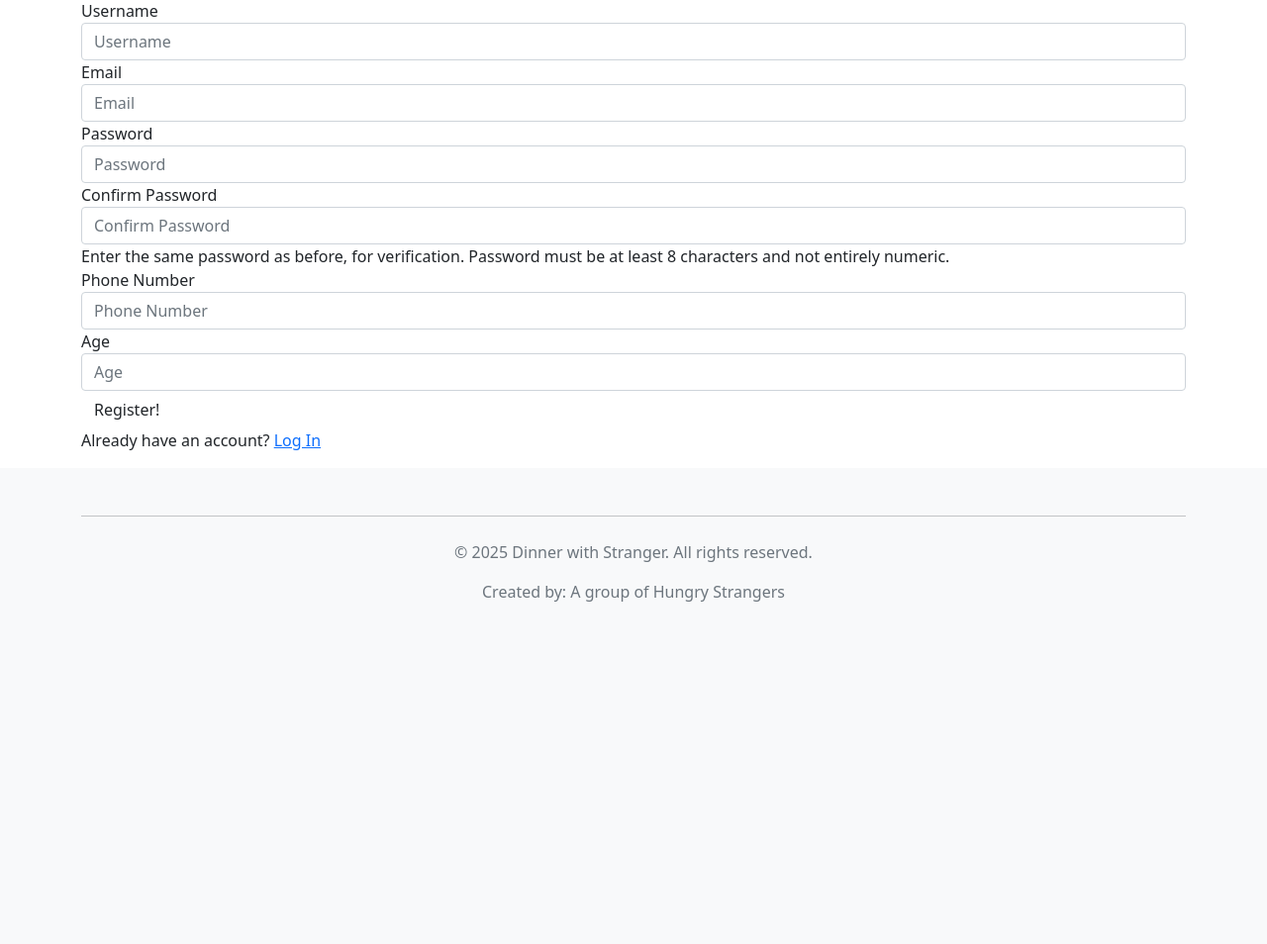
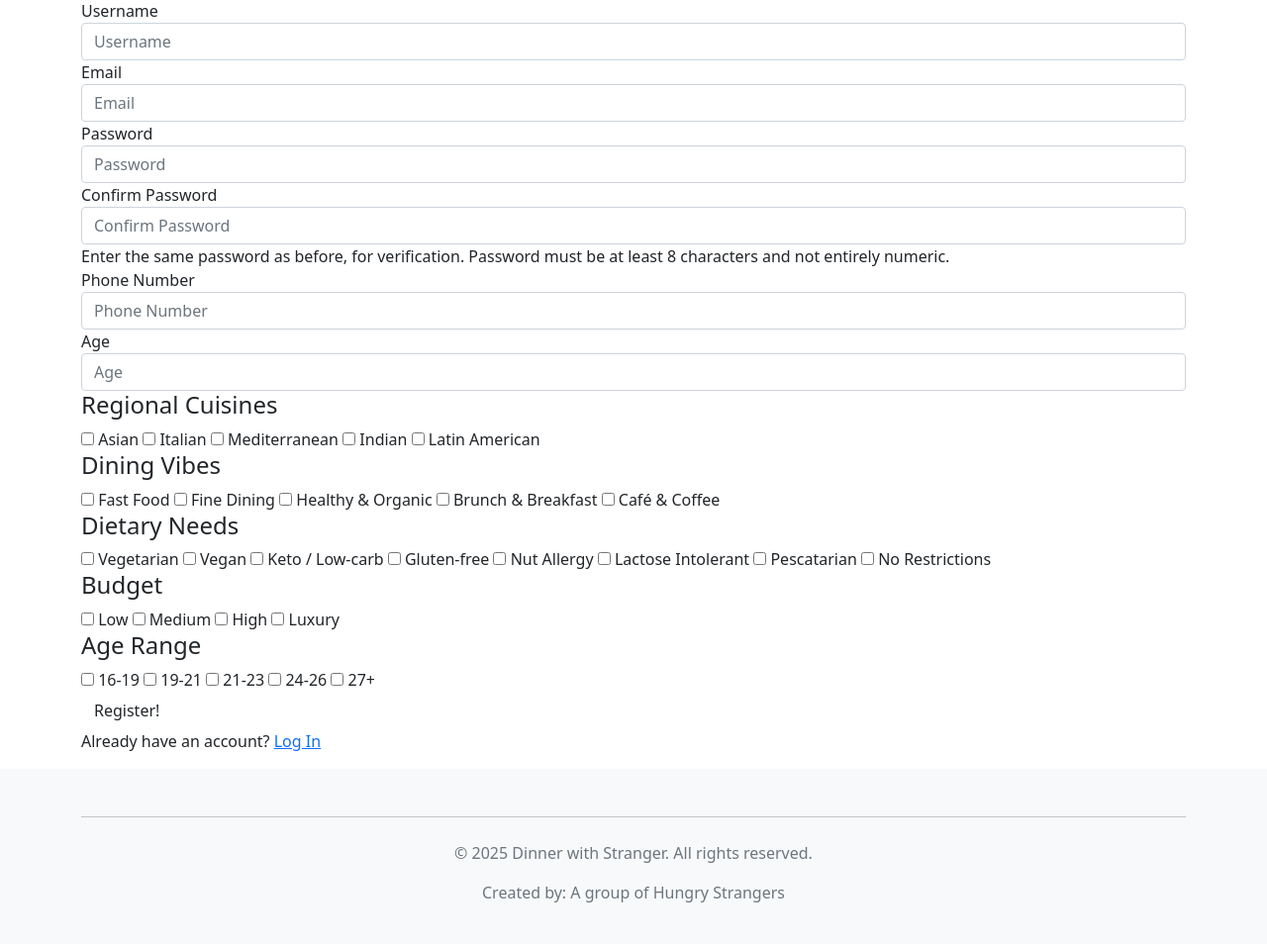
Before and after one commit to Archie-Henderson/Dinner-With-a-Stranger, a Django app: template templates/registration/registration_form.html in a window 1280 px wide. Shown: the part 279-1233 px from the top of the page at 99% size. Before the commit the page ends 887 px from the top, so only its background shows below. Run offline with Django 3.2, Linux system fonts and the light colour scheme; the template is opened without the code that fills it, so the values that code supplies are empty.

Commit message:
fixed registration - added preferences on the registration page

```diff
--- a/templates/registration/registration_form.html
+++ b/templates/registration/registration_form.html
@@ -26,7 +26,7 @@
             <h3>Nice to meet you Stranger!</h3>
             <p>Tell us about yourself...</p>
 
-            <form method="post" action="{% url 'registration_preferences' %}">
+            <form method="post" action="{% url 'matches:matches_possible' %}">
                 {% csrf_token %}
 
                 <!-- Username Field -->
@@ -69,11 +69,115 @@
                     <input type="number" name="age" id="id_age" class="form-control" placeholder="Age" required>
                 </div>
 
+                <div class="section">
+                    <h4>Regional Cuisines</div></h4>
+                    <label class="checkbox-label">
+                        <input type="checkbox" name="cuisines" value="Asian"> Asian
+                    </label>
+                    <label class="checkbox-label">
+                        <input type="checkbox" name="cuisines" value="Italian"> Italian
+                    </label>
+                    <label class="checkbox-label">
+                        <input type="checkbox" name="cuisines" value="Mediterranean"> Mediterranean
+                    </label>
+                    <label class="checkbox-label">
+                        <input type="checkbox" name="cuisines" value="Indian"> Indian
+                    </label>
+                    <label class="checkbox-label">
+                        <input type="checkbox" name="cuisines" value="Latin American"> Latin American
+                    </label>
+                </div>
+                <!-- ...existing code... -->
+
+                <div class="section">
+                    <h4>Dining Vibes</h4>
+                    <label class="checkbox-label">
+                        <input type="checkbox" name="dining_vibes" value="Fast Food"> Fast Food
+                    </label>
+                    <label class="checkbox-label">
+                        <input type="checkbox" name="dining_vibes" value="Fine Dining"> Fine Dining
+                    </label>
+                    <label class="checkbox-label">
+                        <input type="checkbox" name="dining_vibes" value="Healthy & Organic"> Healthy & Organic
+                    </label>
+                    <label class="checkbox-label">
+                        <input type="checkbox" name="dining_vibes" value="Brunch & Breakfast"> Brunch & Breakfast
+                    </label>
+                    <label class="checkbox-label">
+                        <input type="checkbox" name="dining_vibes" value="Café & Coffee"> Café & Coffee
+                    </label>
+                </div>
+
+                <div class="section">
+                    <h4>Dietary Needs</h4>
+                    <label class="checkbox-label">
+                        <input type="checkbox" name="dietary_needs" value="Vegetarian"> Vegetarian
+                    </label>
+                    <label class="checkbox-label">
+                        <input type="checkbox" name="dietary_needs" value="Vegan"> Vegan
+                    </label>
+                    <label class="checkbox-label">
+                        <input type="checkbox" name="dietary_needs" value="Keto"> Keto / Low-carb
+                    </label>
+                    <label class="checkbox-label">
+                        <input type="checkbox" name="dietary_needs" value="Gluten-free"> Gluten-free
+                    </label>
+                    <label class="checkbox-label">
+                        <input type="checkbox" name="dietary_needs" value="Nut Allergy"> Nut Allergy
+                    </label>
+                    <label class="checkbox-label">
+                        <input type="checkbox" name="dietary_needs" value="Lactose Intolerant"> Lactose Intolerant
+                    </label>
+                    <label class="checkbox-label">
+                        <input type="checkbox" name="dietary_needs" value="Pescatarian"> Pescatarian
+                    </label>
+                    <label class="checkbox-label">
+                        <input type="checkbox" name="dietary_needs" value="No Restrictions"> No Restrictions
+                    </label>
+                </div>
+
+                <div class="section">
+                    <h4>Budget</h4>
+                    <label class="checkbox-label">
+                        <input type="checkbox" name="budget" value="$"> Low
+                    </label>
+                    <label class="checkbox-label">
+                        <input type="checkbox" name="budget" value="$$"> Medium
+                    </label>
+                    <label class="checkbox-label">
+                        <input type="checkbox" name="budget" value="$$$"> High
+                    </label>
+                    <label class="checkbox-label">
+                        <input type="checkbox" name="budget" value="$$$$"> Luxury
+                    </label>
+                </div>
+
+                <div class="section">
+                    <h4>Age Range</h4>
+                    <label class="checkbox-label">
+                        <input type="checkbox" name="age_range" value="16-19"> 16-19
+                    </label>
+                    <label class="checkbox-label">
+                        <input type="checkbox" name="age_range" value="19-21"> 19-21
+                    </label>
+                    <label class="checkbox-label">
+                        <input type="checkbox" name="age_range" value="21-23"> 21-23
+                    </label>
+                    <label class="checkbox-label">
+                        <input type="checkbox" name="age_range" value="24-26"> 24-26
+                    </label>
+                    <label class="checkbox-label">
+                        <input type="checkbox" name="age_range" value="27+"> 27+
+                    </label>
+                </div>
+
+
                     <!-- Submit Button -->
                 <div class="form-actions">
                     <button class="btn btn-submit" type="submit">Register!</button>
                 </div>
             </form>
+
 
             <p class="signup-text">
                 Already have an account? <a href="{% url 'auth_login' %}">Log In</a>
```
